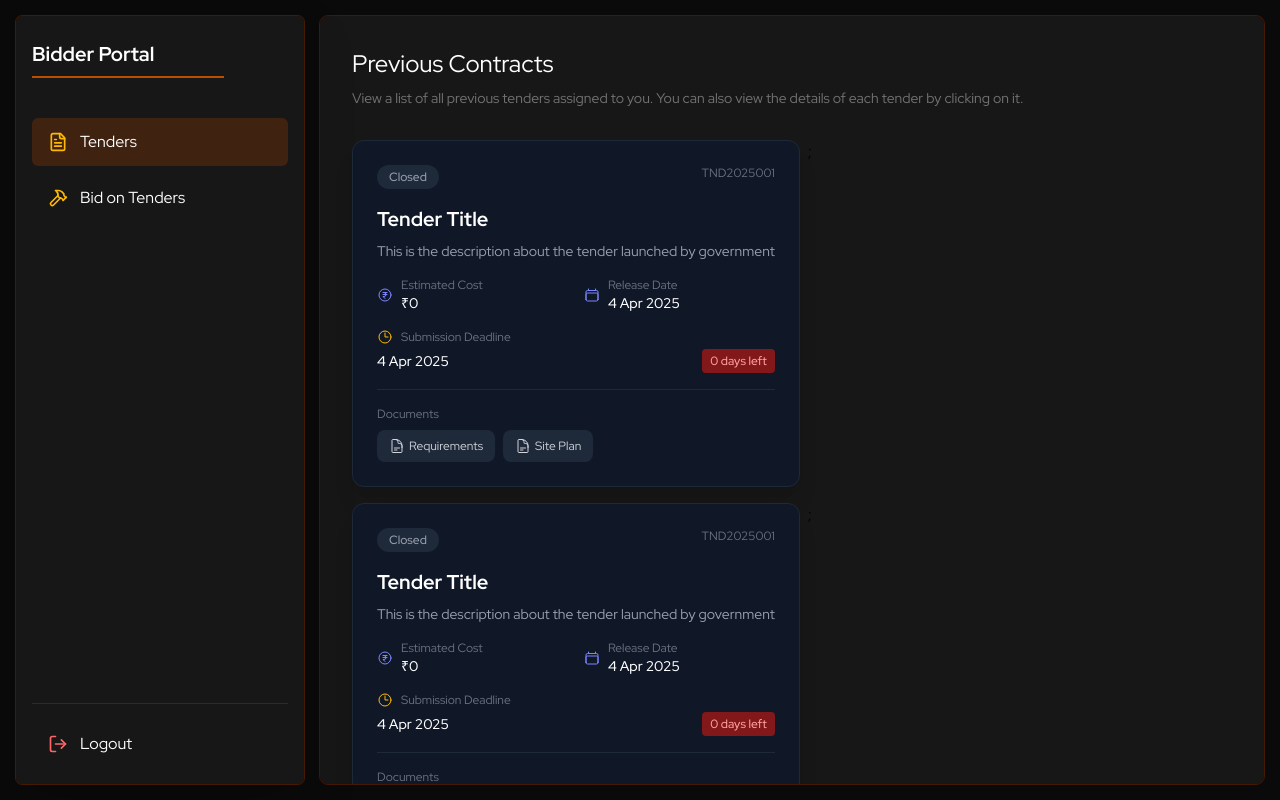
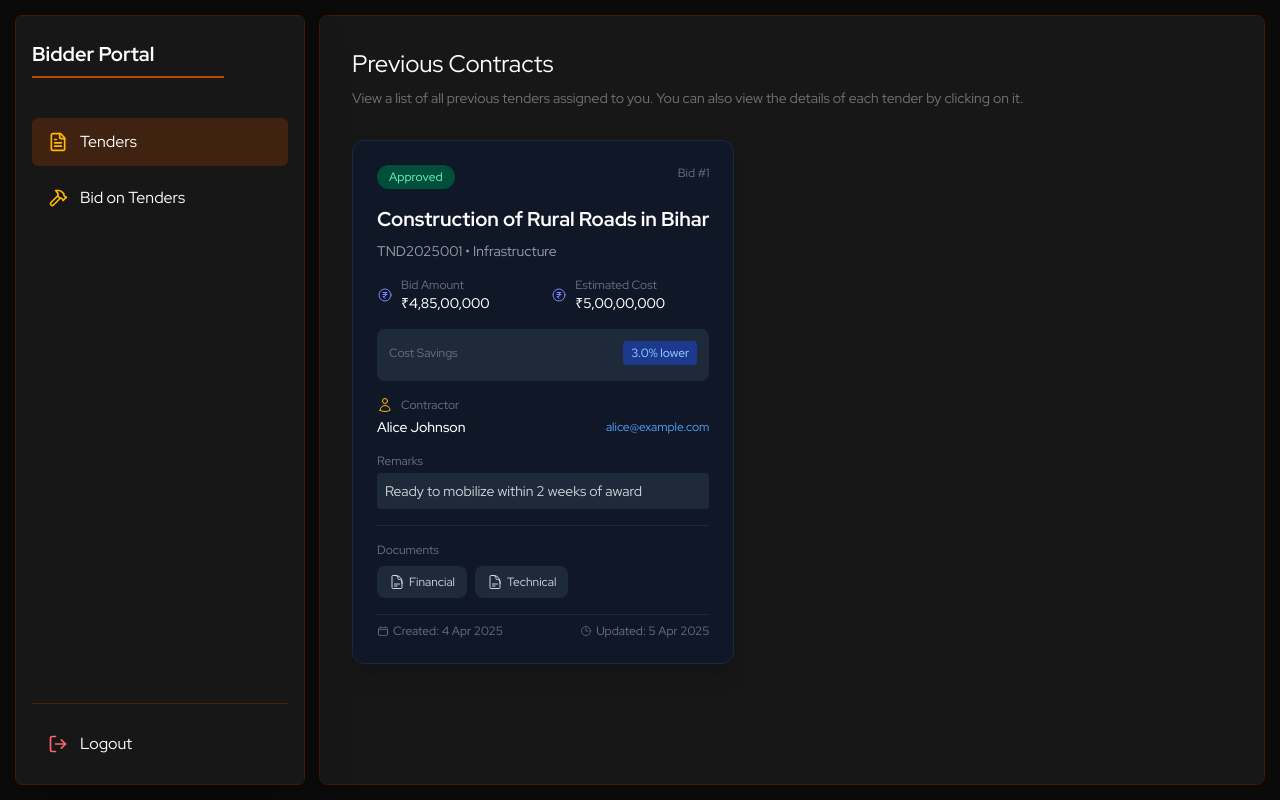
Before and after one commit to Halleys123/HACK_Winners, a React (Vite) app in the folder frontend/: page /bidder/tenders in a window 1280 px wide. Built offline with nearby package versions, Linux system fonts and the light colour scheme.

Commit message:
complete

```diff
--- a/frontend/src/components/Navbar/BidderNavbar.jsx
+++ b/frontend/src/components/Navbar/BidderNavbar.jsx
@@ -1,8 +1,9 @@
 import React from 'react';
 import { LogOut, FileText, HammerIcon } from 'lucide-react'; // Assuming you're using lucide-react for icons
-import { NavLink } from 'react-router-dom';
+import { NavLink, useNavigate } from 'react-router-dom';
 
 export default function BidderNavbar() {
+  const navigate = useNavigate();
   return (
     <div className='z-0 flex flex-col gap-4 rounded-md bg-neutral-900 w-72 h-full p-4 outline outline-amber-950 drop-shadow-2xl shadow-amber-500/50'>
       <div className='mb-6 mt-2'>
@@ -38,7 +39,13 @@
       </div>
 
       <div className='mt-auto pt-4 border-t border-amber-900/50'>
-        <button className='w-full cursor-pointer flex items-center gap-3 px-4 py-3 text-left text-white hover:bg-red-900/30 rounded-md transition-colors'>
+        <button
+          onClick={() => {
+            localStorage.removeItem('token');
+            navigate('/login');
+          }}
+          className='w-full cursor-pointer flex items-center gap-3 px-4 py-3 text-left text-white hover:bg-red-900/30 rounded-md transition-colors'
+        >
           <LogOut size={20} className='text-red-400' />
           <span>Logout</span>
         </button>
--- a/frontend/src/pages/Bidder/Bidder.jsx
+++ b/frontend/src/pages/Bidder/Bidder.jsx
@@ -2,10 +2,17 @@
 import TenderCard from '@/components/TenderCard';
 import { PlusSquare } from 'lucide-react';
 import React, { useState } from 'react';
+import BidCard from './components/BidCard';
 
 export default function Bidder() {
   const [showPopover, setShowpopover] = useState(false);
-
+  // async function getTender() {
+  //   const response = await customFetch('/tender/get', null);
+  //   if (!response.data.success) {
+  //     return;
+  //   }
+  //   setTenders(response.data.data);
+  // }
   return (
     <div className='flex flex-col gap-8'>
       <div className='flex flex-row justify-between items-center'>
@@ -22,9 +29,7 @@
         visible={showPopover}
       ></Popover>
       <div className='flex flex-row flex-wrap gap-x-2 gap-y-4'>
-        <TenderCard />;
-        <TenderCard />;
-        <TenderCard />;
+        <BidCard />
       </div>
     </div>
   );
--- a/frontend/src/pages/Bidder/OpenBids.jsx
+++ b/frontend/src/pages/Bidder/OpenBids.jsx
@@ -1,19 +1,24 @@
-import React, { useState } from 'react';
+import React, { useEffect, useState } from 'react';
 import { AlertCircle, Filter, Search } from 'lucide-react';
 import TableRow from './components/TableRow';
 import Pagination from './components/Pagination';
-import { tenderList } from '@/data/tenderList';
 import HelpSidebar from '@/components/HelpSidebar';
 import BidDetails from './components/BidDetails';
 import TenderDetails from './components/TenderDetails';
+import customFetch from '@/utils/Fetch';
+import Loading from '@/components/Loading';
 
 export default function OpenBids() {
   const [showSidebar, setShowSidebar] = useState(false);
   const [showTenderSidebar, setShowTenderSidebar] = useState(false);
 
+  const [loading, setLoading] = useState(false);
+  const [loaderText, setLoaderText] = useState('Loading...');
+
   const [currentPage, setCurrentPage] = useState(1);
   const [itemsPerPage] = useState(5);
-  const [filteredData, setFilteredData] = useState(tenderList);
+  const [filteredData, setFilteredData] = useState([]);
+  const [tenderDetails, setTenderDetails] = useState({});
 
   const indexOfLastItem = currentPage * itemsPerPage;
   const indexOfFirstItem = indexOfLastItem - itemsPerPage;
@@ -24,8 +29,55 @@
     setCurrentPage(pageNumber);
   };
 
+  async function getTender() {
+    const response = await customFetch('/tender/get', null);
+    if (!response.data.success) {
+      return;
+    }
+    setFilteredData(response.data.data);
+  }
+
+  async function getTenderDetail(tenderID) {
+    const response = await customFetch(`/tender/get/${tenderID}`, null);
+    if (!response.data.success) {
+      return;
+    }
+    console.log(response.data.data);
+    setTenderDetails(response.data.data);
+  }
+
+  async function submitBid(tenderId, bidPrice) {
+    setLoading(true);
+    const response = await customFetch(`/bid`, {
+      method: 'POST',
+      body: JSON.stringify({
+        bidPrice: 1 * bidPrice,
+        tenderId,
+      }),
+    });
+    setLoading(false);
+    if (!response.data.data.success) {
+      setLoading(true);
+      setLoaderText('Failed to submit bid');
+      setTimeout(() => {
+        setLoading(false);
+      }, 2000);
+      return;
+    }
+    setLoading(true);
+    setLoaderText('Bid submitted successfully');
+    setTimeout(() => {
+      setLoading(false);
+    }, 2000);
+  }
+
+  useEffect(() => {
+    getTender();
+  }, []);
+
   return (
     <div className='flex flex-col gap-8'>
+      <Loading visible={loading} text={loaderText} />
       <div className='flex justify-between items-center'>
         <div className='flex flex-col gap-1'>
           <h1 className='text-2xl font-bold text-white'>Open Bids</h1>
@@ -50,7 +102,7 @@
           </button>
         </div>
       </div>
-      <HelpSidebar visible={showSidebar} close={() => setShowSidebar(false)}>
+      {/* <HelpSidebar visible={showSidebar} close={() => setShowSidebar(false)}>
         <BidDetails
           data={{
             id: 1,
@@ -84,35 +136,12 @@
           onSubmitBid={() => {}}
           onWithdrawBid={() => {}}
         />
-      </HelpSidebar>
+      </HelpSidebar> */}
       <HelpSidebar
         visible={showTenderSidebar}
         close={() => setShowTenderSidebar(false)}
       >
-        <TenderDetails
-          tender={{
-            id: 'a1b2c3d4',
-            title: 'Construction of Rural Roads in Bihar',
-            description:
-              'Development and maintenance of rural roads under PMGSY scheme.',
-            tenderNumber: 'TND2025001',
-            estimatedCost: 50000000,
-            category: 'Infrastructure',
-            currency: 'INR',
-            releaseDate: '2025-04-01T00:00:00.000Z',
-            submissionDeadline: '2025-04-30T00:00:00.000Z',
-            status: 'Open',
-            createdBy: 1,
-            documents: {
-              requirementsDoc: 'https://gov-tenders.in/docs/TND2025001-req.pdf',
-              sitePlan: 'https://gov-tenders.in/docs/TND2025001-siteplan.pdf',
-            },
-            createdAt: '2025-04-05T10:04:53.035Z',
-            updatedAt: '2025-04-05T10:04:53.035Z',
-          }}
-          onSubmitBid={() => {}}
-          onWithdrawBid={() => {}}
-        />
+        <TenderDetails tender={tenderDetails} submitBid={submitBid} />
       </HelpSidebar>
       <div className='bg-neutral-800 rounded-xl overflow-hidden shadow-xl border border-violet-700'>
         <div className='p-4 bg-gray-750 border-b border-gray-700 flex justify-between items-center'>
@@ -143,13 +172,13 @@
                   key={item.id}
                   id={item.id}
                   title={item.title}
-                  issuedOn={item.issuedOn}
-                  endDate={item.endDate}
+                  issuedOn={new Date(item.releaseDate).toDateString()}
+                  endDate={new Date(item.submissionDeadline).toDateString()}
                   status={item.status}
-                  amount={item.amount}
+                  amount={item.estimatedCost}
                   onClick={() => {
-                    // setShowTenderSidebar(true);
-                    setShowSidebar(true);
+                    getTenderDetail(item.id);
+                    setShowTenderSidebar(true);
                   }}
                 />
               ))}
--- a/frontend/src/pages/Bidder/components/BidCard.jsx
+++ b/frontend/src/pages/Bidder/components/BidCard.jsx
@@ -1,33 +1,171 @@
-{
-    "id": 1,
-    "tenderId": 1,
-    "contractorId": 2,
-    "bidPrice": 48500000,
-    "documents": {
-      "financialProposal": "https://contractorsite.in/docs/bid-financial-proposal.pdf",
-      "technicalProposal": "https://contractorsite.in/docs/bid-tech-proposal.pdf"
-    },
-    "isApproved": true,
-    "remarks": "Ready to mobilize within 2 weeks of award",
-    "createdAt": "2025-04-04T10:44:46.000Z",
-    "updatedAt": "2025-04-05T05:45:25.000Z",
-    "tender": {
-      "id": 1,
-      "title": "Construction of Rural Roads in Bihar",
-      "tenderNumber": "TND2025001",
-      "estimatedCost": 50000000,
-      "category": "Infrastructure"
-    },
-    "contractor": {
-      "id": 2,
-      "name": "Alice Johnson",
-      "email": "alice@example.com",
-      "ethAddress": "0xAbC1234567890DeF1234567890AbCdEf12345678"
-    }
-  }
+import React from 'react';
+import {
+  CalendarIcon,
+  DocumentTextIcon,
+  CurrencyRupeeIcon,
+  ClockIcon,
+  UserIcon,
+} from '@heroicons/react/24/outline';
 
-export default function BidCard() {
-    return (
-        <></>
-    );
+export default function BidCard({
+  id = 1,
+  tenderId = 1,
+  contractorId = 2,
+  bidPrice = 48500000,
+  documents = {
+    financialProposal:
+      'https://contractorsite.in/docs/bid-financial-proposal.pdf',
+    technicalProposal: 'https://contractorsite.in/docs/bid-tech-proposal.pdf',
+  },
+  isApproved = true,
+  remarks = 'Ready to mobilize within 2 weeks of award',
+  createdAt = '2025-04-04T10:44:46.000Z',
+  updatedAt = '2025-04-05T05:45:25.000Z',
+  tender = {
+    id: 1,
+    title: 'Construction of Rural Roads in Bihar',
+    tenderNumber: 'TND2025001',
+    estimatedCost: 50000000,
+    category: 'Infrastructure',
+  },
+  contractor = {
+    id: 2,
+    name: 'Alice Johnson',
+    email: 'alice@example.com',
+    ethAddress: '0xAbC1234567890DeF1234567890AbCdEf12345678',
+  },
+}) {
+  // Format date function
+  const formatDate = (dateString) => {
+    const date = new Date(dateString);
+    return date.toLocaleDateString('en-IN', {
+      day: 'numeric',
+      month: 'short',
+      year: 'numeric',
+    });
+  };
+
+  // Format currency
+  const formatCurrency = (amount) => {
+    return new Intl.NumberFormat('en-IN', {
+      style: 'currency',
+      currency: 'INR',
+      maximumFractionDigits: 0,
+    }).format(amount);
+  };
+
+  // Calculate savings percentage
+  const calculateSavings = () => {
+    const savings = tender.estimatedCost - bidPrice;
+    const percentage = (savings / tender.estimatedCost) * 100;
+    return percentage.toFixed(1);
+  };
+
+  return (
+    <div className='max-w-md'>
+      <div className='w-full p-6 rounded-xl bg-gray-900 text-gray-100 border border-gray-800 shadow-xl overflow-hidden'>
+        <div className='flex justify-between items-start mb-4'>
+          <span
+            className={`px-3 py-1 text-xs font-medium rounded-full ${
+              isApproved
+                ? 'bg-emerald-900 text-emerald-300'
+                : 'bg-amber-900 text-amber-300'
+            }`}
+          >
+            {isApproved ? 'Approved' : 'Pending'}
+          </span>
+          <span className='text-xs text-gray-500'>Bid #{id}</span>
+        </div>
+
+        <h3 className='text-xl font-bold mb-2 text-white'>{tender.title}</h3>
+        <p className='text-sm text-gray-400 mb-4'>
+          {tender.tenderNumber} • {tender.category}
+        </p>
+
+        <div className='grid grid-cols-2 gap-4 mb-4'>
+          <div className='flex items-center'>
+            <CurrencyRupeeIcon className='h-4 w-4 text-indigo-400 mr-2' />
+            <div>
+              <p className='text-xs text-gray-500'>Bid Amount</p>
+              <p className='text-sm font-medium text-white'>
+                {formatCurrency(bidPrice)}
+              </p>
+            </div>
+          </div>
+          <div className='flex items-center'>
+            <CurrencyRupeeIcon className='h-4 w-4 text-indigo-400 mr-2' />
+            <div>
+              <p className='text-xs text-gray-500'>Estimated Cost</p>
+              <p className='text-sm font-medium text-white'>
+                {formatCurrency(tender.estimatedCost)}
+              </p>
+            </div>
+          </div>
+        </div>
+
+        <div className='mb-4 bg-gray-800 p-3 rounded-lg'>
+          <div className='flex justify-between items-center mb-1'>
+            <p className='text-xs text-gray-500'>Cost Savings</p>
+            <span className='text-xs font-medium px-2 py-1 rounded bg-blue-900 text-blue-300'>
+              {calculateSavings()}% lower
+            </span>
+          </div>
+        </div>
+
+        <div className='mb-4'>
+          <div className='flex items-center mb-1'>
+            <UserIcon className='h-4 w-4 text-amber-400 mr-2' />
+            <p className='text-xs text-gray-500'>Contractor</p>
+          </div>
+          <div className='flex justify-between items-center'>
+            <p className='text-sm font-medium text-white'>{contractor.name}</p>
+            <a
+              href={`mailto:${contractor.email}`}
+              className='text-xs text-blue-400 hover:underline'
+            >
+              {contractor.email}
+            </a>
+          </div>
+        </div>
+
+        <div className='mb-4'>
+          <p className='text-xs text-gray-500 mb-1'>Remarks</p>
+          <p className='text-sm text-gray-300 bg-gray-800 p-2 rounded'>
+            {remarks}
+          </p>
+        </div>
+
+        <div className='border-t border-gray-800 pt-4 mt-4'>
+          <p className='text-xs text-gray-500 mb-2'>Documents</p>
+          <div className='flex space-x-2'>
+            <a
+              href={documents.financialProposal}
+              className='flex items-center px-3 py-2 bg-gray-800 rounded-lg text-xs text-gray-300 hover:bg-gray-700 transition-colors'
+            >
+              <DocumentTextIcon className='h-4 w-4 mr-1' />
+              Financial
+            </a>
+            <a
+              href={documents.technicalProposal}
+              className='flex items-center px-3 py-2 bg-gray-800 rounded-lg text-xs text-gray-300 hover:bg-gray-700 transition-colors'
+            >
+              <DocumentTextIcon className='h-4 w-4 mr-1' />
+              Technical
+            </a>
+          </div>
+        </div>
+
+        <div className='flex justify-between items-center text-xs text-gray-500 mt-4 pt-2 border-t border-gray-800'>
+          <div className='flex items-center'>
+            <CalendarIcon className='h-3 w-3 mr-1' />
+            <span>Created: {formatDate(createdAt)}</span>
+          </div>
+          <div className='flex items-center'>
+            <ClockIcon className='h-3 w-3 mr-1' />
+            <span>Updated: {formatDate(updatedAt)}</span>
+          </div>
+        </div>
+      </div>
+    </div>
+  );
 }
--- a/frontend/src/pages/Bidder/components/BidDetails.jsx
+++ b/frontend/src/pages/Bidder/components/BidDetails.jsx
@@ -138,7 +138,6 @@
         </div>
       </div>
 
-      {/* Timestamps */}
       <div className='mt-auto text-xs text-neutral-500'>
         <div className='flex items-center gap-1 mb-1'>
           <Calendar size={12} />
--- a/frontend/src/pages/Bidder/components/TenderDetails.jsx
+++ b/frontend/src/pages/Bidder/components/TenderDetails.jsx
@@ -1,4 +1,4 @@
-import React from 'react';
+import React, { useState } from 'react';
 import {
   Calendar,
   Clock,
@@ -11,8 +11,9 @@
   ChevronRight,
 } from 'lucide-react';
 
-export default function TenderDetails({ tender }) {
+export default function TenderDetails({ tender, submitBid = () => {} }) {
   // If no tender is provided, show a placeholder or return null
+  const [value, setValue] = useState('');
   if (!tender) return null;
 
   const {
@@ -85,7 +86,7 @@
           <div>
             <p className='text-sm text-neutral-400'>Estimated Cost</p>
             <p className='text-lg font-bold text-white'>
-              ₹{estimatedCost.toLocaleString()}
+              ₹{estimatedCost?.toLocaleString() || 'Not Defined'}
             </p>
           </div>
         </div>
@@ -97,13 +98,15 @@
                 ₹
               </span>
               <input
+                value={value}
+                onChange={(e) => setValue(e.target.value)}
                 type='number'
                 placeholder='Enter your bid amount'
                 className='w-full bg-neutral-700 border border-neutral-600 rounded-lg py-2 pl-8 pr-3 text-white focus:outline-none focus:ring-2 focus:ring-blue-500'
               />
             </div>
             <button
-              onClick={() => {}}
+              onClick={() => submitBid(id, value)}
               disabled={false}
               className={`px-4 py-2 rounded-lg transition-colors flex items-center gap-2 bg-blue-500 hover:bg-blue-600 text-white`}
             >
```
